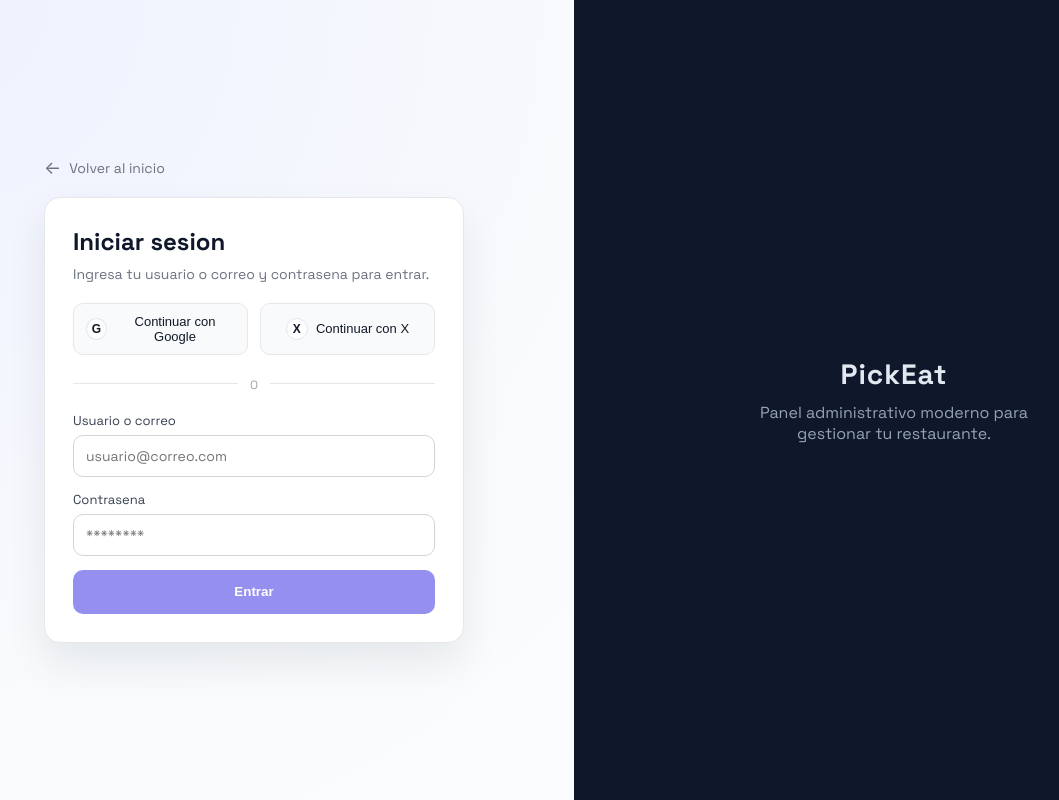
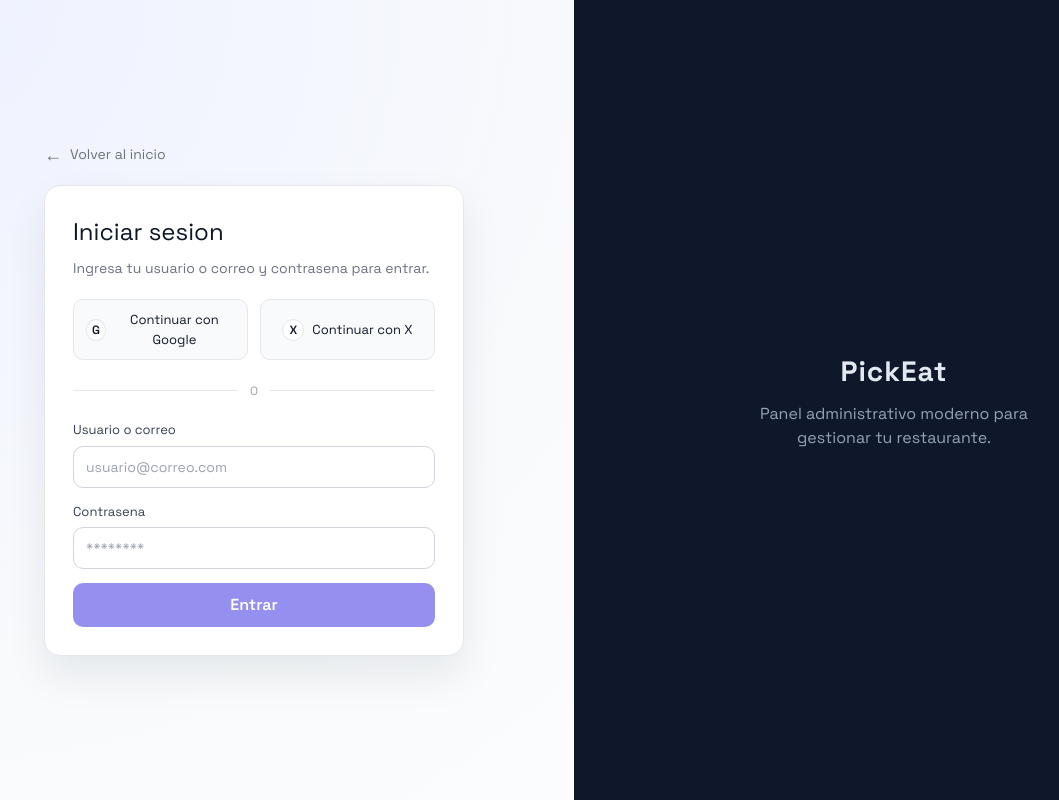
Before and after one commit to Chucho1991/PickEat, an Angular app in the folder frontend/: page /login in a window 1280 px wide. Shown: the whole page, without its empty margins (66-1125 px from the left). Built offline with nearby package versions, Linux system fonts and the light colour scheme.

Commit message:
Extend Tailwind theme for brand usage

```diff
--- a/frontend/package.json
+++ b/frontend/package.json
@@ -27,12 +27,15 @@
     "@angular-devkit/build-angular": "^18.1.0",
     "@angular/compiler-cli": "^18.1.0",
     "@types/jasmine": "^5.1.4",
+    "autoprefixer": "^10.4.20",
     "jasmine-core": "^5.1.2",
     "karma": "^6.4.3",
     "karma-chrome-launcher": "^3.2.0",
     "karma-coverage": "^2.2.1",
     "karma-jasmine": "^5.1.0",
     "karma-jasmine-html-reporter": "^2.1.0",
+    "postcss": "^8.4.47",
+    "tailwindcss": "^3.4.13",
     "typescript": "^5.5.4"
   }
 }
--- /dev/null
+++ b/frontend/postcss.config.js
@@ -0,0 +1,6 @@
+module.exports = {
+  plugins: {
+    tailwindcss: {},
+    autoprefixer: {}
+  }
+};
--- a/frontend/src/styles.css
+++ b/frontend/src/styles.css
@@ -1,4 +1,8 @@
 @import url('https://fonts.googleapis.com/css2?family=Space+Grotesk:wght@400;500;600;700&display=swap');
+
+@tailwind base;
+@tailwind components;
+@tailwind utilities;
 
 :root {
   --bg: #f5f7fb;
@@ -24,7 +28,7 @@
 
 body {
   margin: 0;
-  font-family: 'Space Grotesk', system-ui, -apple-system, BlinkMacSystemFont, 'Segoe UI', sans-serif;
+  @apply font-sans;
   background: var(--bg);
   color: var(--text);
 }
--- /dev/null
+++ b/frontend/tailwind.config.js
@@ -0,0 +1,15 @@
+module.exports = {
+  content: ['./src/**/*.{html,ts}'],
+  theme: {
+    extend: {
+      colors: {
+        brand: 'var(--brand)',
+        'brand-dark': 'var(--brand-dark)'
+      },
+      fontFamily: {
+        sans: ['"Space Grotesk"', 'system-ui', 'sans-serif']
+      }
+    }
+  },
+  plugins: []
+};
```
Also changed, not shown: 1 other file (tests, documents, lock files or other folders).
